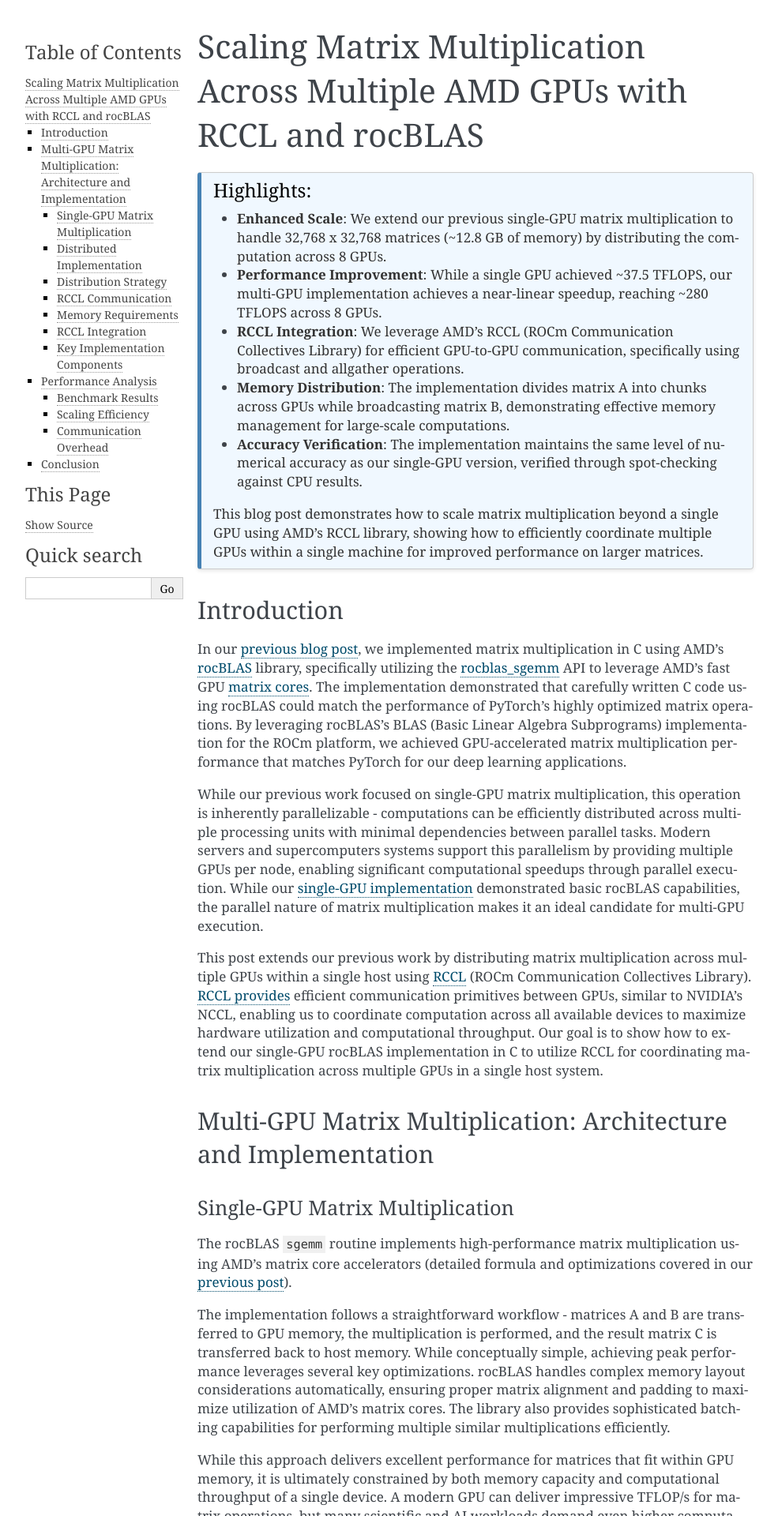
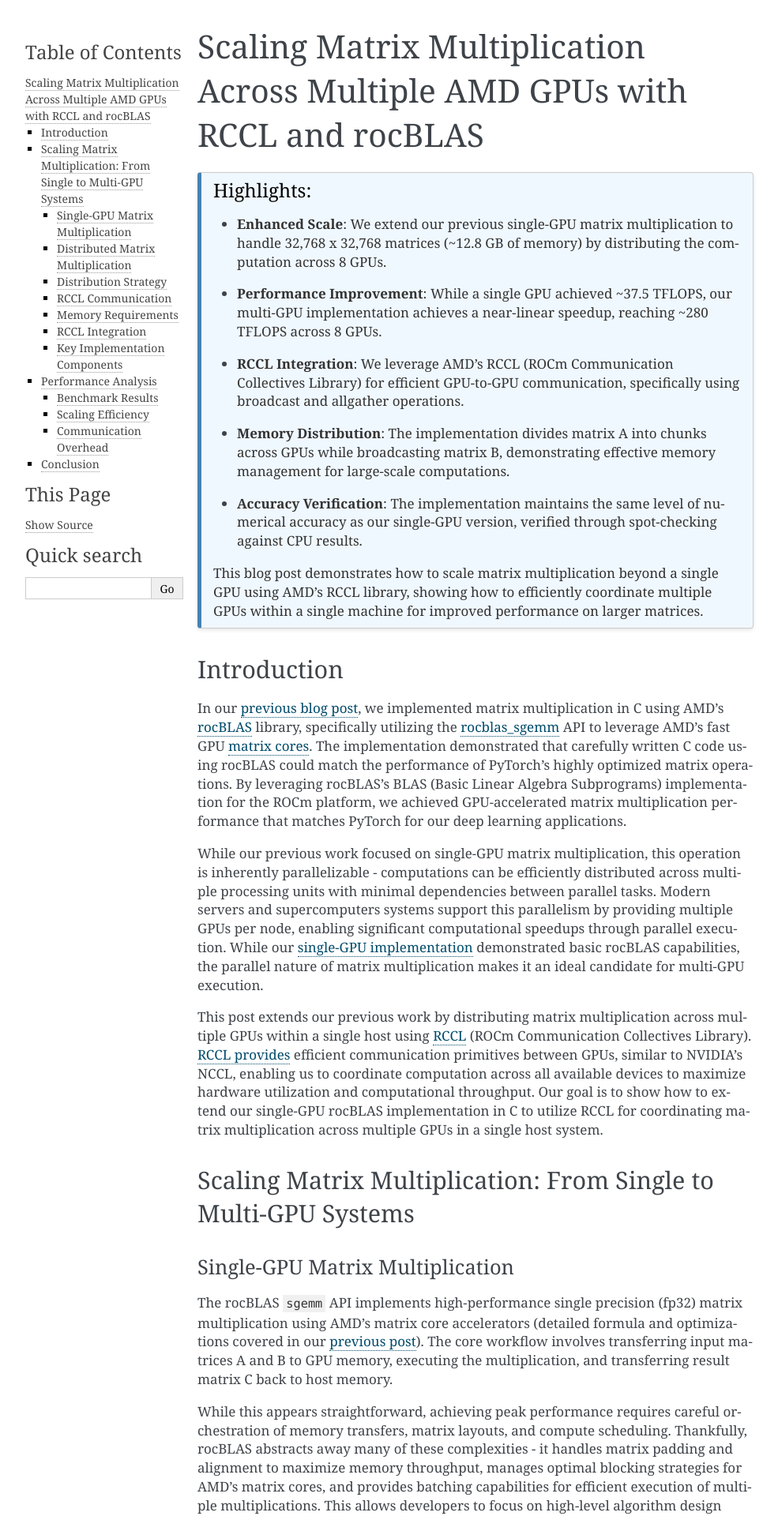
Before and after one commit to pebblesandweeds/rccl_gpu_matmul, a Sphinx documentation site: the page built from docs/source/rccl_gpu_matmul.rst, in a window 1280 px wide. Shown: the top 1920 px of the page at 79% size, without its empty margins (148-1133 px from the left). Built offline with Sphinx 7.4.7, drawn with Linux system fonts in a browser that asks for light colours; some of the changed text lies outside the part shown.

Commit message:
Edits to rccl_gpu_matmul plus edits to custom.css to improve spacing between bullets

```diff
--- a/docs/source/_static/custom.css
+++ b/docs/source/_static/custom.css
@@ -4,7 +4,7 @@
     font-size: 12px; /* Adjust the font size as needed */
 }
 
-/* Reduce padding on left and right sides */
+/* Document layout and spacing */
 div.document {
     padding-left: 8px;  /* TWEAK: Reduce this value to decrease left padding */
     padding-right: 8px; /* TWEAK: Reduce this value to decrease right padding */
@@ -15,11 +15,25 @@
     width: 100%;
 }
 
-/* Adjust body content if needed */
+/* Body content and list spacing */
 div.body {
     max-width: none; /* Remove any max-width constraints */
     padding-left: 8px;  /* TWEAK: Adjust to fine-tune left content padding */
     padding-right: 8px; /* TWEAK: Adjust to fine-tune right content padding */
+}
+
+/* List spacing controls */
+.body li {
+    margin-bottom: 1em;  /* Space after each list item */
+}
+
+.body li li {
+    margin-bottom: 0.5em;  /* Less spacing for nested items */
+}
+
+.body ul, .body ol {
+    margin-top: 1em;
+    margin-bottom: 1em;
 }
 
 /* Style the Highlights admonition */
--- a/docs/source/rccl_gpu_matmul.rst
+++ b/docs/source/rccl_gpu_matmul.rst
@@ -24,16 +24,16 @@
 
 This post extends our previous work by distributing matrix multiplication across multiple GPUs within a single host using `RCCL <https://github.com/ROCmSoftwarePlatform/rccl>`_ (ROCm Communication Collectives Library). `RCCL provides <https://rocm.docs.amd.com/projects/rccl/en/latest/>`_ efficient communication primitives between GPUs, similar to NVIDIA's NCCL, enabling us to coordinate computation across all available devices to maximize hardware utilization and computational throughput. Our goal is to show how to extend our single-GPU rocBLAS implementation in C to utilize RCCL for coordinating matrix multiplication across multiple GPUs in a single host system.
 
-Multi-GPU Matrix Multiplication: Architecture and Implementation
+Scaling Matrix Multiplication: From Single to Multi-GPU Systems
 ----------------------------------------------------------------
 
 Single-GPU Matrix Multiplication
 ^^^^^^^^^^^^^^^^^^^^^^^^^^^^^^^^
-The rocBLAS ``sgemm`` routine implements high-performance matrix multiplication using AMD's matrix core accelerators (detailed formula and optimizations covered in our `previous post <https://blog.pebblesandweeds.com/gpu_matmul_blog.html#matrix-multiplication-formulas>`_).
+The rocBLAS ``sgemm`` API implements high-performance single precision (fp32) matrix multiplication using AMD's matrix core accelerators (detailed formula and optimizations covered in our `previous post <https://blog.pebblesandweeds.com/gpu_matmul_blog.html#matrix-multiplication-formulas>`_). The core workflow involves transferring input matrices A and B to GPU memory, executing the multiplication, and transferring result matrix C back to host memory.
 
-The implementation follows a straightforward workflow - matrices A and B are transferred to GPU memory, the multiplication is performed, and the result matrix C is transferred back to host memory. While conceptually simple, achieving peak performance leverages several key optimizations. rocBLAS handles complex memory layout considerations automatically, ensuring proper matrix alignment and padding to maximize utilization of AMD's matrix cores. The library also provides sophisticated batching capabilities for performing multiple similar multiplications efficiently.
+While this appears straightforward, achieving peak performance requires careful orchestration of memory transfers, matrix layouts, and compute scheduling. Thankfully, rocBLAS abstracts away many of these complexities - it handles matrix padding and alignment to maximize memory throughput, manages optimal blocking strategies for AMD's matrix cores, and provides batching capabilities for efficient execution of multiple multiplications. This allows developers to focus on high-level algorithm design while the library manages the hardware-specific optimizations.
 
-While this approach delivers excellent performance for matrices that fit within GPU memory, it is ultimately constrained by both memory capacity and computational throughput of a single device. A modern GPU can deliver impressive TFLOP/s for matrix operations, but many scientific and AI workloads demand even higher computational capability. These performance demands, combined with memory limitations, motivate exploration of multi-GPU approaches that can harness both the aggregate compute power and memory capacity of multiple devices.
+Even though this single-GPU approach delivers good performance for matrices that fit within GPU memory, it is ultimately constrained by both memory capacity and computational throughput of a single device. A modern GPU can deliver impressive TFLOP/s for matrix operations, but most AI workloads demand higher computational capabilities than a single GPU can deliver. These performance demands, combined with memory limitations, motivate exploration of multi-GPU approaches that can harness both the aggregate compute power and memory capacity of multiple devices.
 
 .. figure:: _static/single-gpu-flow.png
   :alt: Single GPU Matrix Multiplication Workflow
@@ -41,31 +41,28 @@
 
   Simple matrix multiplication on single GPU
 
-Distributed Implementation
-^^^^^^^^^^^^^^^^^^^^^^^^^^
-To address the limitations of single-GPU implementations, we can leverage multiple GPUs within a single host machine to distribute both the memory requirements and computational load. Our implementation adopts a horizontal partitioning strategy for matrix A while broadcasting matrix B in its entirety to all participating GPUs.
+Distributed Matrix Multiplication
+^^^^^^^^^^^^^^^^^^^^^^^^^^^^^^^^^
 
-Core implementation features:
+Extending beyond a single device, we can leverage multiple GPUs within a host system to dramatically increase both computational throughput and available memory. The key lies in efficiently partitioning the workload while minimizing data transfers between devices.
 
-* **Data Distribution**:
-    - Matrix A split horizontally across GPUs
-    - Matrix B broadcast in full to each GPU
+Our distributed implementation employs a horizontal partitioning strategy that balances computational efficiency with communication overhead through several key mechanisms:
 
-* **Computation Flow**:
-    - Each GPU processes its partition independently
-    - Results consolidated via RCCL allGather operation
+* **Matrix Distribution** - Matrix A is split horizontally across GPUs while matrix B is broadcast in its entirety to each device, allowing independent processing of matrix partitions using rocBLAS primitives.
 
-* **Key Benefits**:
-    - Minimal inter-GPU communication during computation
-    - Balanced workload distribution
-    - Efficient memory utilization
+* **Result Consolidation**: The system combines partial results from each device through RCCL's allGather operation, constructing the final output matrix
 
+* **Performance Optimization**: The approach maximizes efficiency through balanced computational load from the horizontal split of A, eliminating the inter-GPU communication by broadcasting B, and minimal overhead during result collection via allGather
+
+Through these design choices, we transform our earlier single-GPU implementation into a scalable distributed system that preserves the computational efficiency of rocBLAS while extending across multiple devices.
 
 .. figure:: _static/matmul_rccl_workflow.png
    :alt: Distributed Matrix Multiplication Workflow
    :align: center
 
-   Workflow of distributed matrix multiplication across multiple GPUs
+   Distributed matrix multiplication across multiple GPUs
+
+Broadcasting matrix B instead of partitioning offers advantages for deep learning workloads, despite higher per-GPU memory usage. This approach eliminates inter-GPU communication since matrix B represents stable parameters (model weights during inference, parameter gradients during training) while matrix A contains the changing data stream (input activations or training examples). Computing even a single element C[i,j] of the output requires both the complete ith row of A and jth column of B - chunking B would force GPUs to constantly exchange partial results during computation rather than just at initialization and completion. The efficiency stems from this asymmetry - maintaining a complete copy of B on each device amortizes the initial broadcast cost across multiple computations of streaming A matrices. While alternatives like `Cannon's algorithm <https://en.wikipedia.org/wiki/Cannon%27s_algorithm>`_ provide more memory-efficient partitioning, the additional coordination overhead makes broadcasting B preferable given modern GPU memory capacities and deep learning's characteristic reuse of parameter matrices across batches.
 
 Distribution Strategy
 ^^^^^^^^^^^^^^^^^^^^^
```
